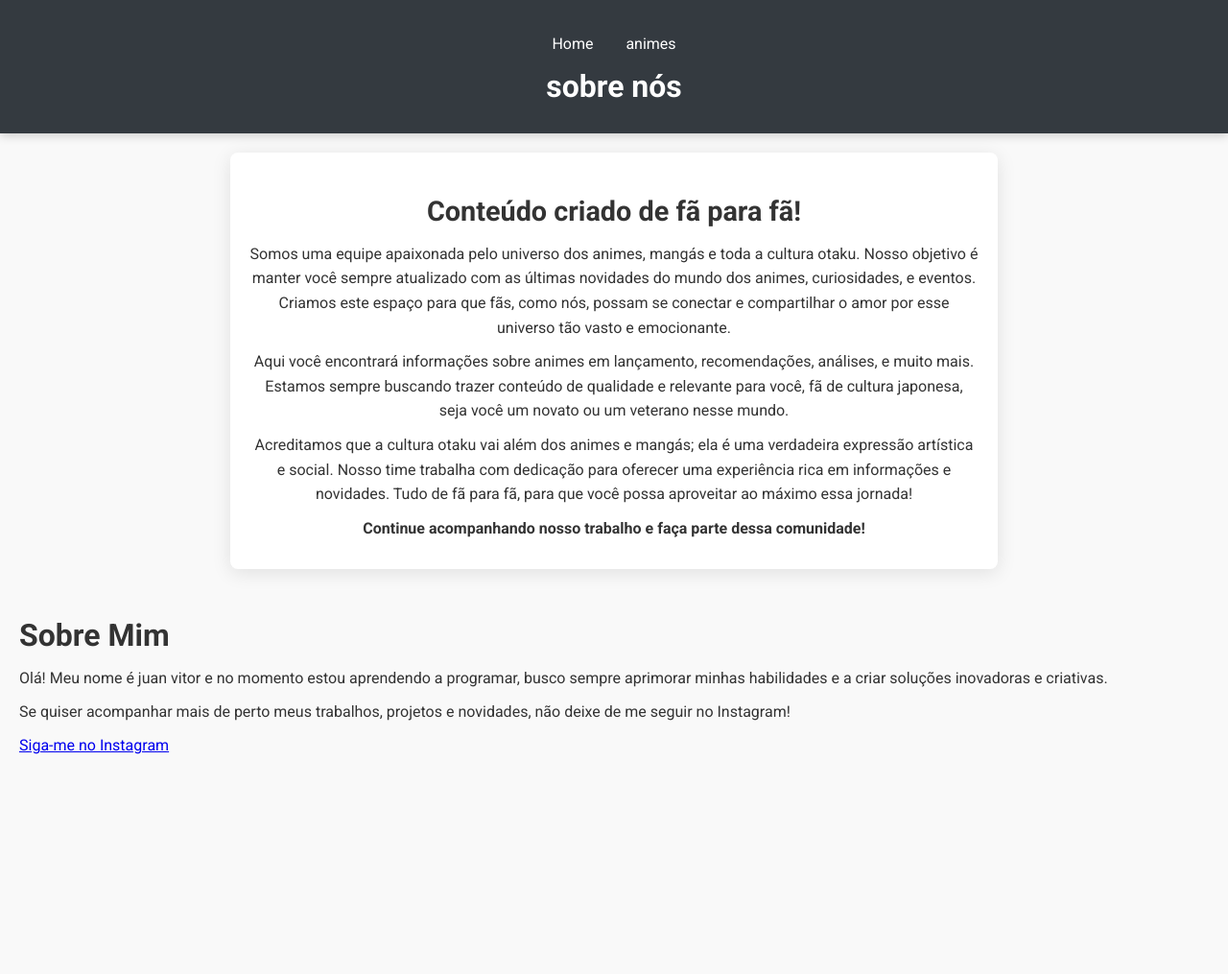
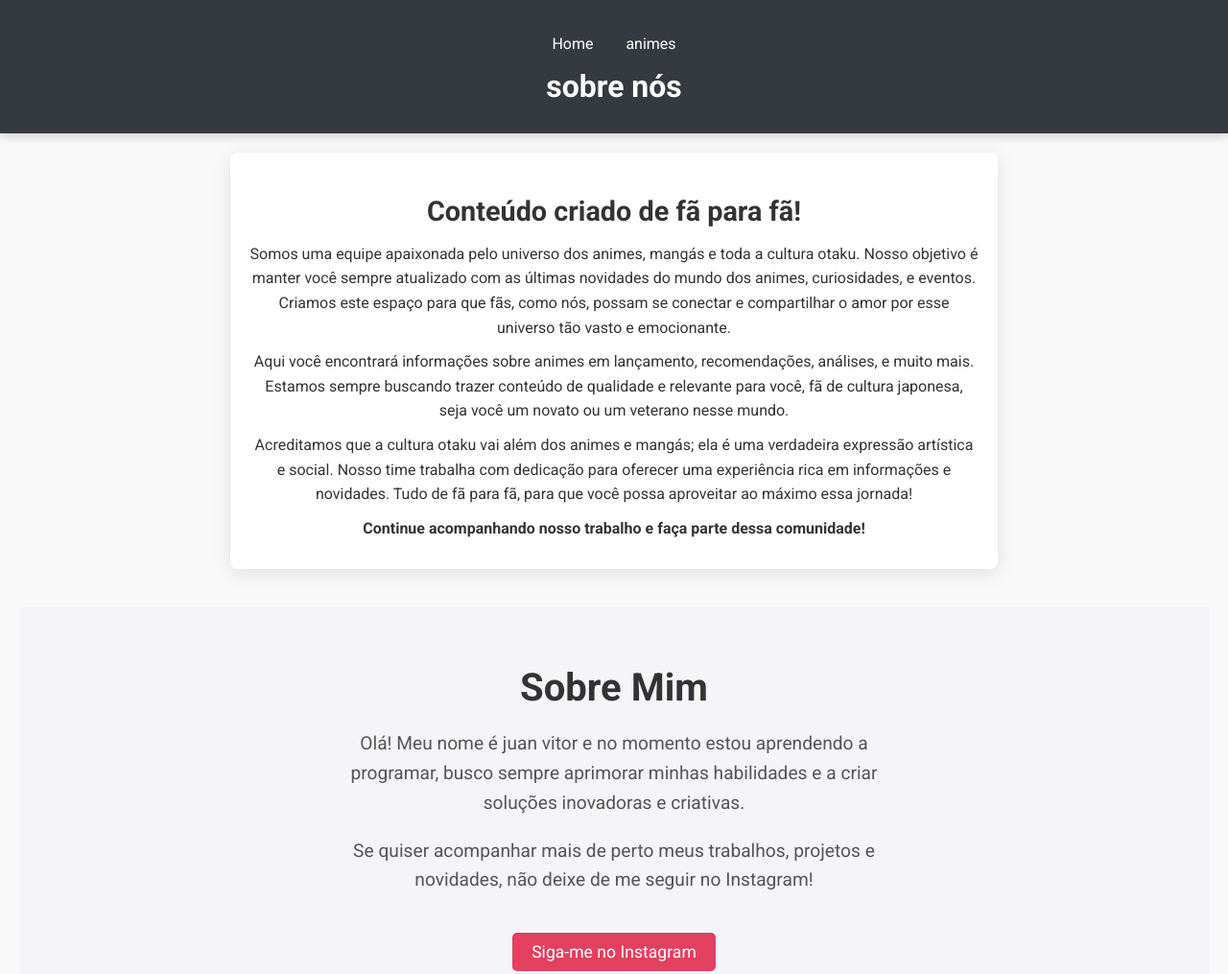
Before and after one commit to bradleysz/animesoct24, a plain HTML site: page sobre.html in a window 1280 px wide. Shown: the whole page at 96% size. Before the commit the page ends 806 px from the top, so only its background shows below. Drawn offline with Linux system fonts and the light colour scheme.

Commit message:
Update sobre.css

```diff
--- a/styles/sobre.css
+++ b/styles/sobre.css
@@ -85,3 +85,44 @@ footer a {
 footer a:hover {
  text-decoration: underline;
 }
+/* Novo código CSS para a seção "Sobre" */
+.about-section {
+ background-color: #f4f4f9;
+ padding: 50px;
+ text-align: center;
+}
+
+.about-content {
+ max-width: 600px;
+ margin: 0 auto;
+}
+
+.about-content h1 {
+ font-size: 2.5rem;
+ margin-bottom: 20px;
+ color: #333;
+}
+
+.about-content p {
+ font-size: 1.2rem;
+ line-height: 1.6;
+ color: #555;
+}
+
+.instagram-link {
+ display: inline-block;
+ margin-top: 20px;
+ padding: 10px 20px;
+ background-color: #E4405F;
+ color: white;
+ text-decoration: none;
+ border-radius: 5px;
+ font-size: 1.1rem;
+ transition: background-color 0.3s ease;
+}
+
+.instagram-link:hover {
+ background-color: #D62957;
+}
+
+}
```
